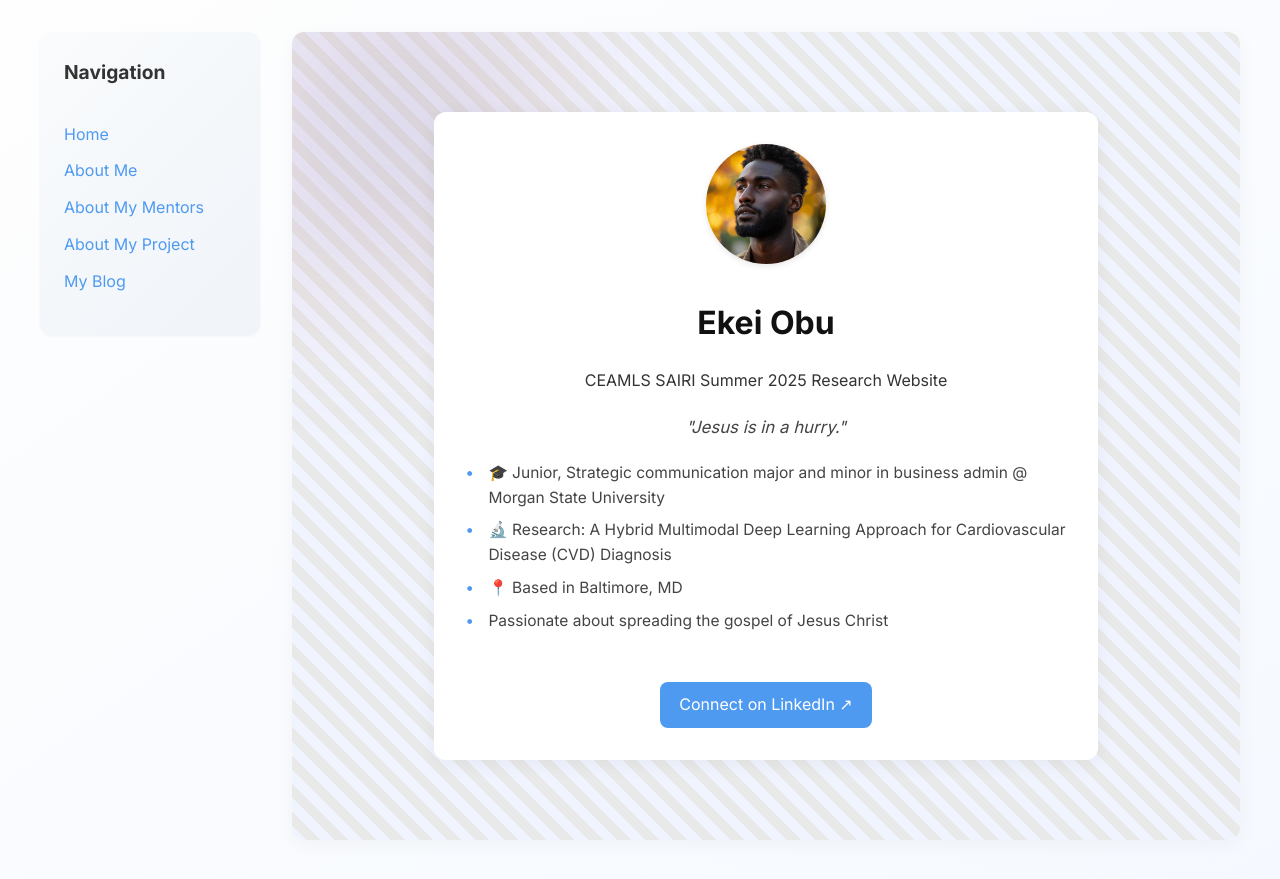
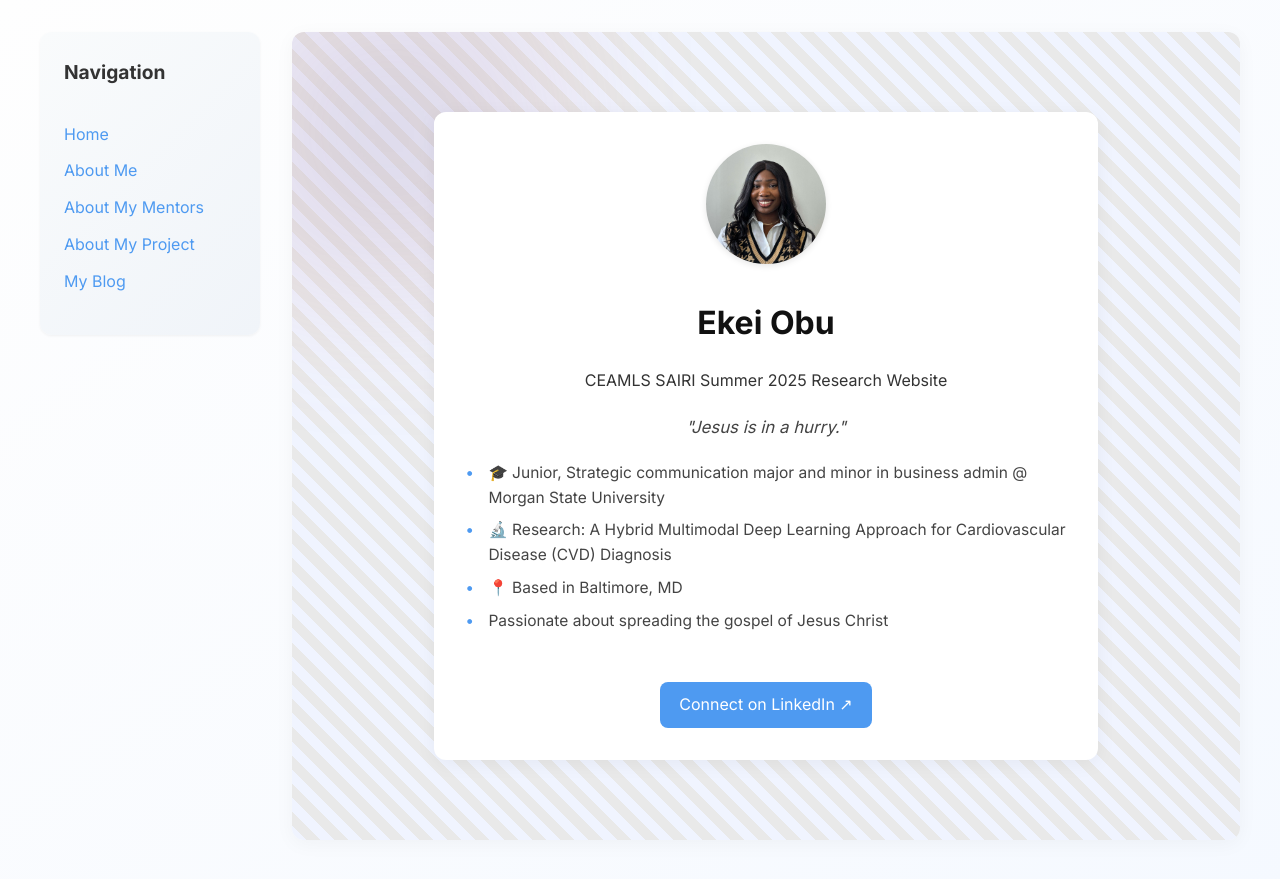
Before and after one commit to ekeiobu/ekeiobu.github.io, a Jekyll site: the page built from index.md, in a window 1280 px wide. Shown: the top 879 px of the page. Built offline with Jekyll 4.4.1, drawn with Linux system fonts in a browser that asks for light colours.

Commit message:
Update index.md

```diff
--- a/index.md
+++ b/index.md
@@ -12,5 +12,5 @@ quick_facts:
   - " Passionate about spreading the gospel of Jesus Christ"
 
 linkedin: https://www.linkedin.com/in/ekei-obu-b4140225b/
-image: /assets/images/me.jpg
+image: /assets/images/WhatsApp Image 2025-04-19 at 7.19.31 PM.jpeg
 ---
```
